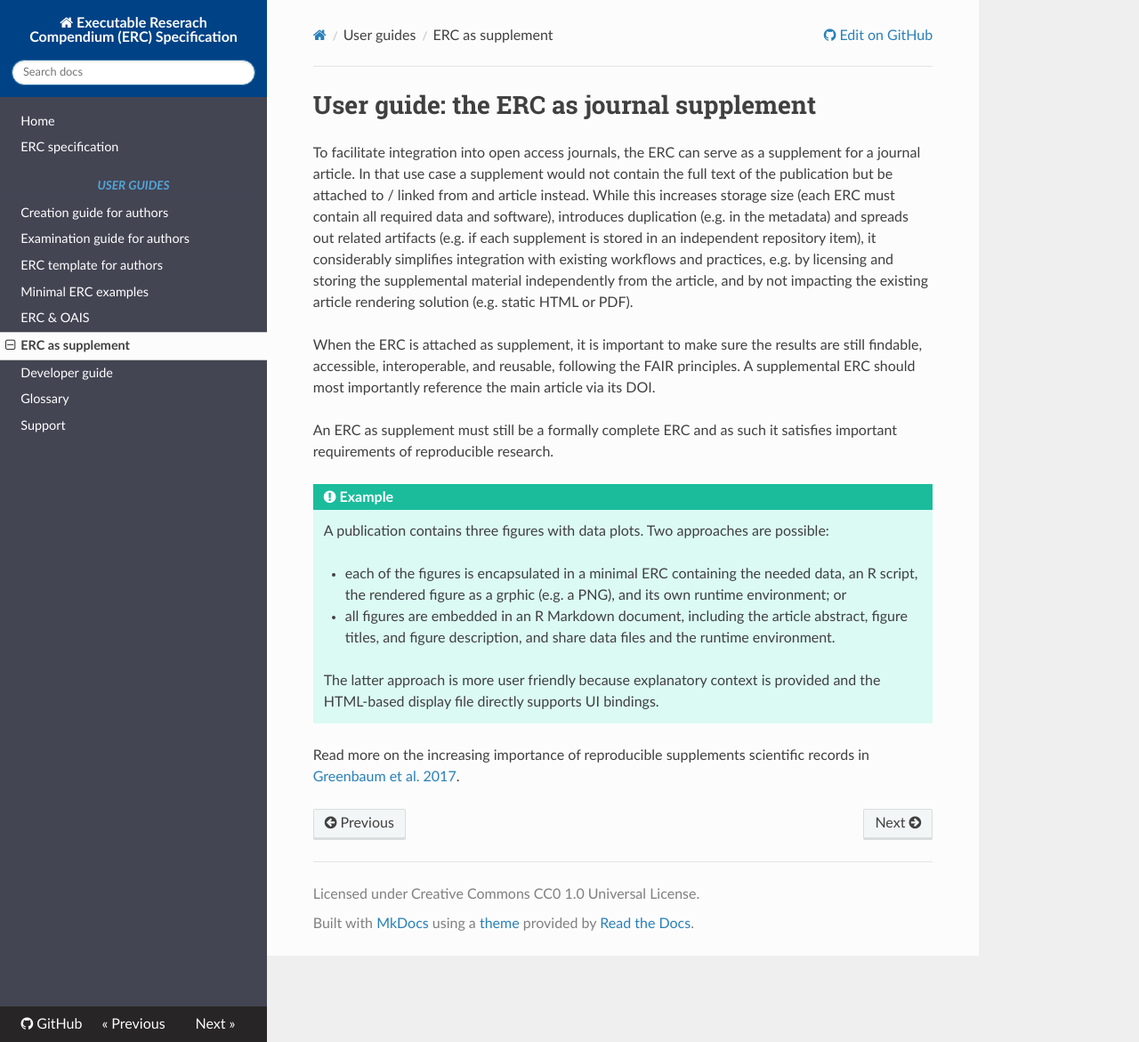
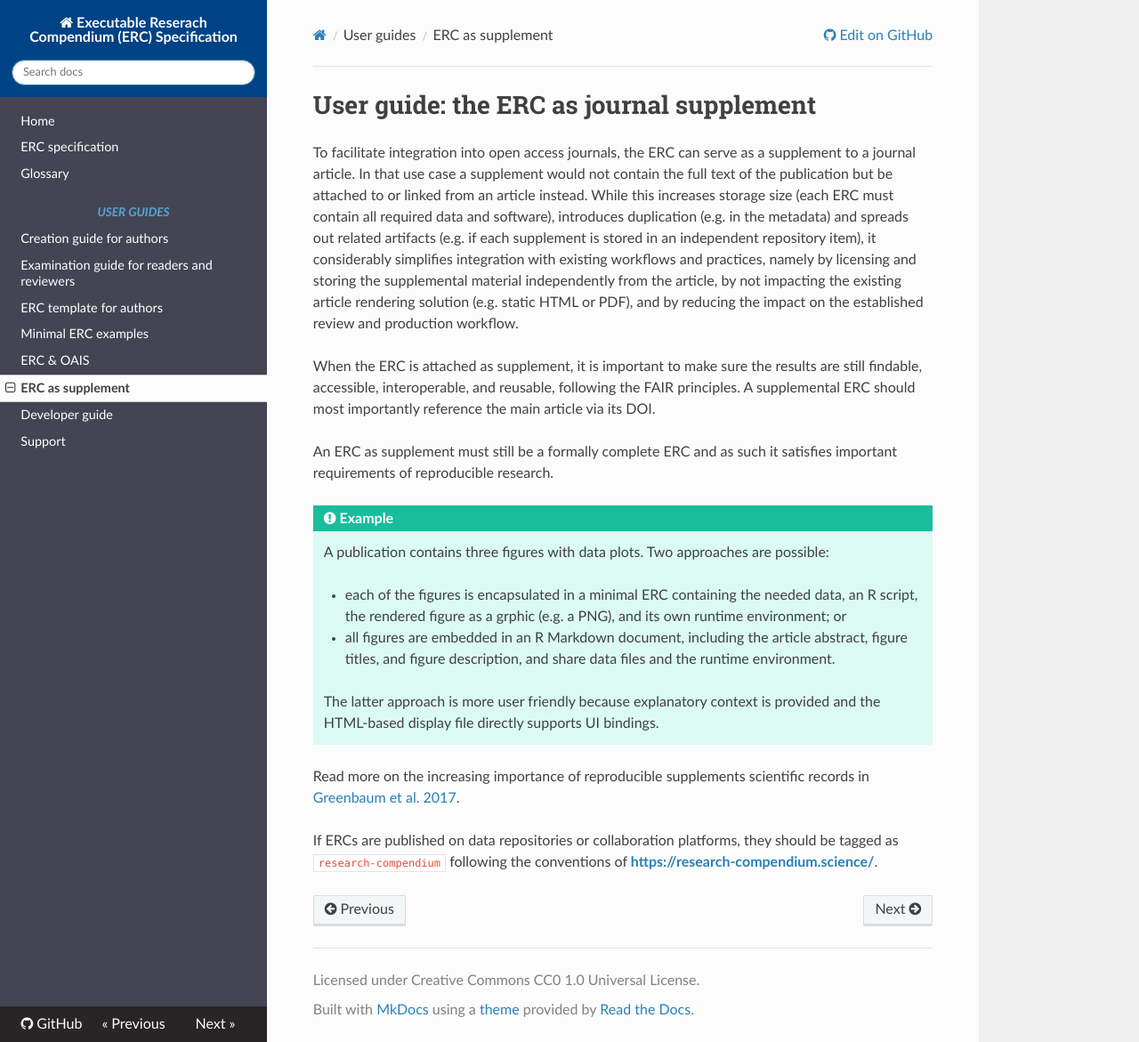
Before and after one commit to o2r-project/erc-spec, an MkDocs documentation site: the page built from docs/user-guide/erc_journal_supplement.md, in a window 1280 px wide and 1171 px high. Shown: the whole window at 89% size. Built offline with MkDocs 1.6.1, drawn with Linux system fonts in a browser that asks for light colours; nearby versions of some CDN libraries; old or Windows-style settings are respelled for this version of MkDocs.

Commit message:
update start page and minor menu restructuring
also recommend tagging with "research-compendium"

```diff
--- a/docs/user-guide/erc_journal_supplement.md
+++ b/docs/user-guide/erc_journal_supplement.md
@@ -1,8 +1,8 @@
 # User guide: the ERC as journal supplement
 
-To facilitate integration into open access journals, the ERC can serve as a supplement for a journal article.
-In that use case a supplement would not contain the full text of the publication but be attached to / linked from and article instead.
-While this increases storage size (each ERC must contain all required data and software), introduces duplication (e.g. in the metadata) and spreads out related artifacts (e.g. if each supplement is stored in an independent repository item), it considerably simplifies integration with existing workflows and practices, e.g. by licensing and storing the supplemental material independently from the article, and by not impacting the existing article rendering solution (e.g. static HTML or PDF).
+To facilitate integration into open access journals, the ERC can serve as a supplement to a journal article.
+In that use case a supplement would not contain the full text of the publication but be attached to or linked from an article instead.
+While this increases storage size (each ERC must contain all required data and software), introduces duplication (e.g. in the metadata) and spreads out related artifacts (e.g. if each supplement is stored in an independent repository item), it considerably simplifies integration with existing workflows and practices, namely by licensing and storing the supplemental material independently from the article, by not impacting the existing article rendering solution (e.g. static HTML or PDF), and by reducing the impact on the established review and production workflow.
 
 When the ERC is attached as supplement, it is important to make sure the results are still findable, accessible, interoperable, and reusable, following the FAIR principles.
 A supplemental ERC should most importantly reference the main article via its DOI.
@@ -20,3 +20,5 @@ An ERC as supplement must still be a formally complete ERC and as such it satisf
 
 Read more on the increasing importance of reproducible supplements scientific records in
 [Greenbaum et al. 2017](https://doi.org/10.1186/s13059-017-1205-3).
+
+If ERCs are published on data repositories or collaboration platforms, they should be tagged as `research-compendium` following the conventions of **[https://research-compendium.science/](https://research-compendium.science/)**.
--- a/mkdocs.yml
+++ b/mkdocs.yml
@@ -5,15 +5,15 @@ copyright: "Licensed under Creative Commons CC0 1.0 Universal License."
 pages:
   - Home: index.md
   - ERC specification: spec/index.md
+  - Glossary: glossary.md
   - User guides:
     - Creation guide for authors: user-guide/creation.md
-    - Examination guide for authors: user-guide/examination.md
+    - Examination guide for readers and reviewers: user-guide/examination.md
     - ERC template for authors: user-guide/template.md
     - Minimal ERC examples: user-guide/minimal.md
     - ERC & OAIS: user-guide/oais.md
     - ERC as supplement: user-guide/erc_journal_supplement.md
     - Developer guide: dev-guide/index.md
-  - Glossary: glossary.md
   - Support: support.md
 theme:  readthedocs # cinder # material readthedocs # flatly
 theme_dir: custom_theme
```
Also changed, not shown: docs/index.md (+3 -2 lines), docs/user-guide/template.md (+5 -3 lines).
